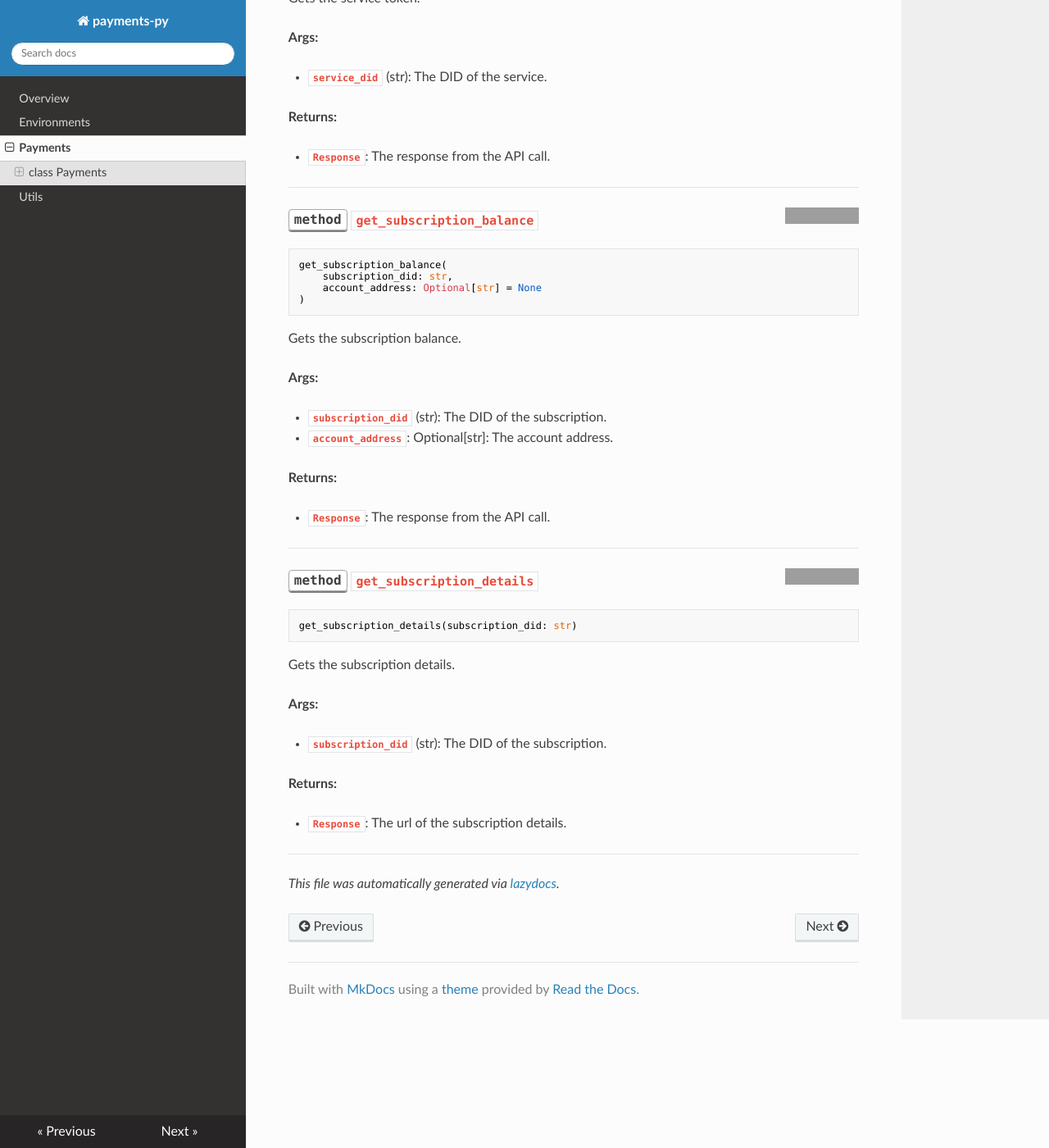
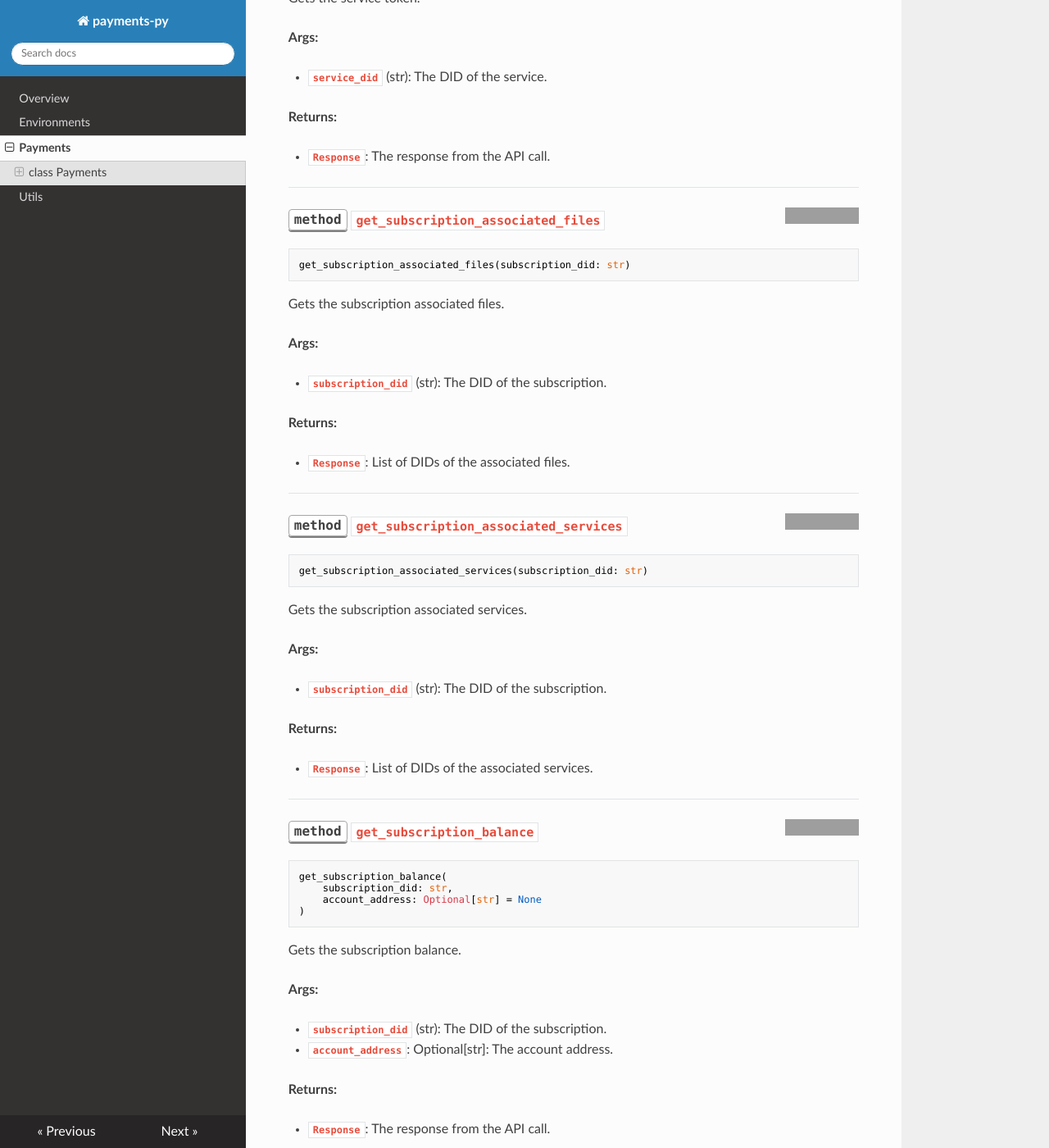
Before and after one commit to nevermined-io/payments-py, an MkDocs documentation site: the page built from docs/payments.md, in a window 1280 px wide and 1400 px high, scrolled down 5632 px. Shown: the whole window at 82% size. Built offline with MkDocs 1.6.1, drawn with Linux system fonts in a browser that asks for light colours; nearby versions of some CDN libraries; grey boxes are pictures that could not be loaded.

Commit message:
feat: update docs

````diff
--- a/docs/payments.md
+++ b/docs/payments.md
@@ -263,7 +263,7 @@ Gets the asset DDO.
 
 ---
 
-<a href="https://github.com/nevermined-io/payments-py/blob/main/payments_py/payments.py#L296"><img align="right" style="float:right;" src="https://img.shields.io/badge/-source-cccccc?style=flat-square"></a>
+<a href="https://github.com/nevermined-io/payments-py/blob/main/payments_py/payments.py#L332"><img align="right" style="float:right;" src="https://img.shields.io/badge/-source-cccccc?style=flat-square"></a>
 
 ### <kbd>method</kbd> `get_checkout_subscription`
 
@@ -287,7 +287,7 @@ Gets the checkout subscription.
 
 ---
 
-<a href="https://github.com/nevermined-io/payments-py/blob/main/payments_py/payments.py#L283"><img align="right" style="float:right;" src="https://img.shields.io/badge/-source-cccccc?style=flat-square"></a>
+<a href="https://github.com/nevermined-io/payments-py/blob/main/payments_py/payments.py#L319"><img align="right" style="float:right;" src="https://img.shields.io/badge/-source-cccccc?style=flat-square"></a>
 
 ### <kbd>method</kbd> `get_file_details`
 
@@ -311,7 +311,7 @@ Gets the file details.
 
 ---
 
-<a href="https://github.com/nevermined-io/payments-py/blob/main/payments_py/payments.py#L270"><img align="right" style="float:right;" src="https://img.shields.io/badge/-source-cccccc?style=flat-square"></a>
+<a href="https://github.com/nevermined-io/payments-py/blob/main/payments_py/payments.py#L306"><img align="right" style="float:right;" src="https://img.shields.io/badge/-source-cccccc?style=flat-square"></a>
 
 ### <kbd>method</kbd> `get_service_details`
 
@@ -359,6 +359,54 @@ Gets the service token.
 
 ---
 
+<a href="https://github.com/nevermined-io/payments-py/blob/main/payments_py/payments.py#L275"><img align="right" style="float:right;" src="https://img.shields.io/badge/-source-cccccc?style=flat-square"></a>
+
+### <kbd>method</kbd> `get_subscription_associated_files`
+
+```python
+get_subscription_associated_files(subscription_did: str)
+```
+
+Gets the subscription associated files.
+
+
+
+**Args:**
+
+ - <b>`subscription_did`</b> (str):  The DID of the subscription.
+
+
+
+**Returns:**
+
+ - <b>`Response`</b>:  List of DIDs of the associated files.
+
+---
+
+<a href="https://github.com/nevermined-io/payments-py/blob/main/payments_py/payments.py#L257"><img align="right" style="float:right;" src="https://img.shields.io/badge/-source-cccccc?style=flat-square"></a>
+
+### <kbd>method</kbd> `get_subscription_associated_services`
+
+```python
+get_subscription_associated_services(subscription_did: str)
+```
+
+Gets the subscription associated services.
+
+
+
+**Args:**
+
+ - <b>`subscription_did`</b> (str):  The DID of the subscription.
+
+
+
+**Returns:**
+
+ - <b>`Response`</b>:  List of DIDs of the associated services.
+
+---
+
 <a href="https://github.com/nevermined-io/payments-py/blob/main/payments_py/payments.py#L211"><img align="right" style="float:right;" src="https://img.shields.io/badge/-source-cccccc?style=flat-square"></a>
 
 ### <kbd>method</kbd> `get_subscription_balance`
@@ -387,7 +435,7 @@ Gets the subscription balance.
 
 ---
 
-<a href="https://github.com/nevermined-io/payments-py/blob/main/payments_py/payments.py#L257"><img align="right" style="float:right;" src="https://img.shields.io/badge/-source-cccccc?style=flat-square"></a>
+<a href="https://github.com/nevermined-io/payments-py/blob/main/payments_py/payments.py#L293"><img align="right" style="float:right;" src="https://img.shields.io/badge/-source-cccccc?style=flat-square"></a>
 
 ### <kbd>method</kbd> `get_subscription_details`
 
````
